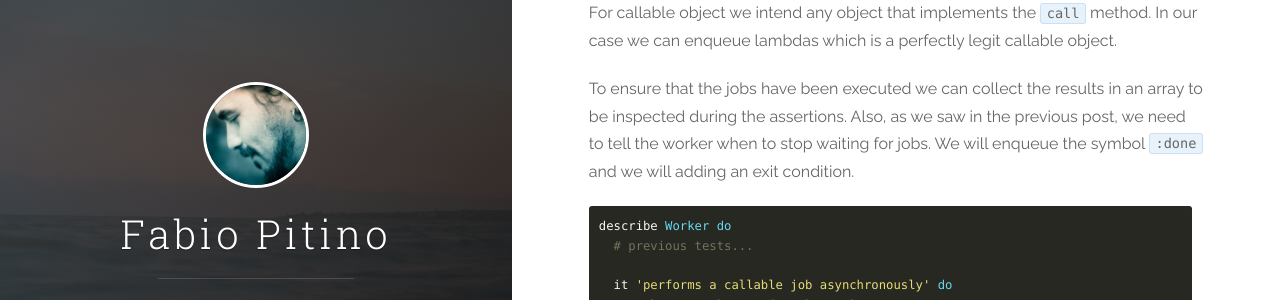
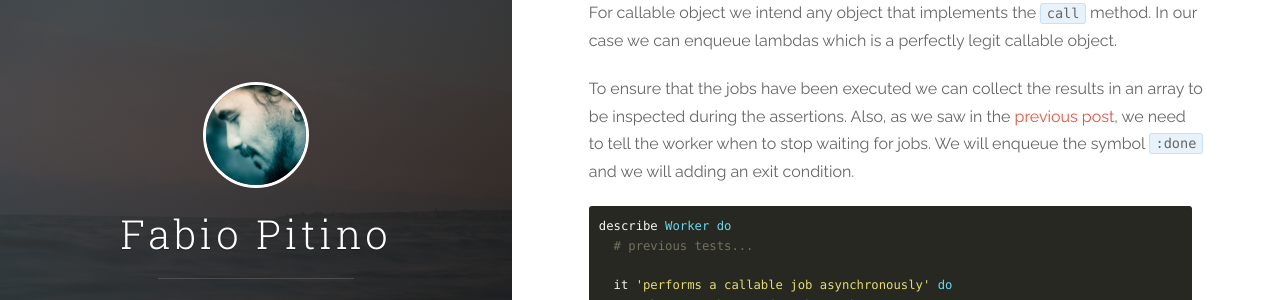
Before and after one commit to hspazio/hspazio.github.io, a Jekyll site: the page built from _posts/2017-11-06-ruby-concurrency-patterns-pool-of-workers.markdown, in a window 1280 px wide and 900 px high, scrolled down 1009 px. Shown: the part 181-481 px from the top of the window. Built offline with Jekyll 4.4.1, drawn with Linux system fonts in a browser that asks for light colours; nearby versions of some CDN libraries; comment, search, counter and statistics services are not loaded; part of the change alters nothing that is shown.

```diff
--- a/_posts/2017-11-06-ruby-concurrency-patterns-pool-of-workers.markdown
+++ b/_posts/2017-11-06-ruby-concurrency-patterns-pool-of-workers.markdown
@@ -54,7 +54,7 @@ We have successfully queued jobs to the worker but lets write another test to de
 
 For simplicity we could have a worker that expects jobs to be any __callable__ object. For callable object we intend any object that implements the `call` method. In our case we can enqueue lambdas which is a perfectly legit callable object.
 
-To ensure that the jobs have been executed we can collect the results in an array to be inspected during the assertions. Also, as we saw in the previous post, we need to tell the worker when to stop waiting for jobs. We will enqueue the symbol `:done` and we will adding an exit condition.
+To ensure that the jobs have been executed we can collect the results in an array to be inspected during the assertions. Also, as we saw in the [previous post][threads_and_queues], we need to tell the worker when to stop waiting for jobs. We will enqueue the symbol `:done` and we will adding an exit condition.
 
 {% highlight ruby %}
 describe Worker do
@@ -97,3 +97,5 @@ class Worker
   end
 end
 {% endhighlight %}
+
+[threads_and_queues]: /2017/ruby-threads-and-queues
```
